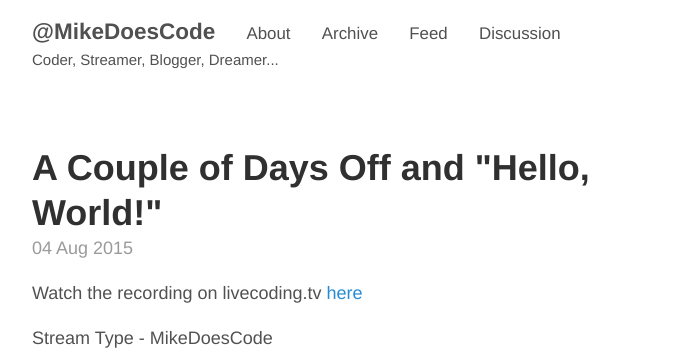
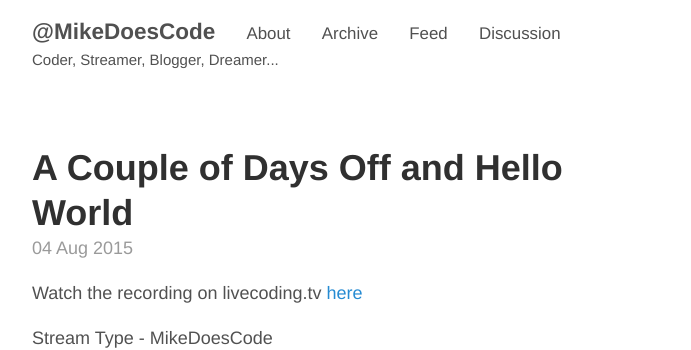
Before and after one commit to MikeHardman/mikehardman.github.io, a Jekyll site: the page built from _posts/2015-08-04-a-couple-of-days-off.md, in a window 1280 px wide and 900 px high. Shown: the top 350 px of the window, without its empty margins (293-984 px from the left). Built offline with Jekyll 4.4.1, drawn with Linux system fonts in a browser that asks for light colours; comment, search, counter and statistics services are not loaded.

Commit message:
maybe this'll work....

```diff
--- a/_posts/2015-08-04-a-couple-of-days-off.md
+++ b/_posts/2015-08-04-a-couple-of-days-off.md
@@ -1,5 +1,5 @@
 ---
-title: A Couple of Days Off and "Hello, World!"
+title: A Couple of Days Off and Hello World
 layout: post
 comments: True
 ---
```
